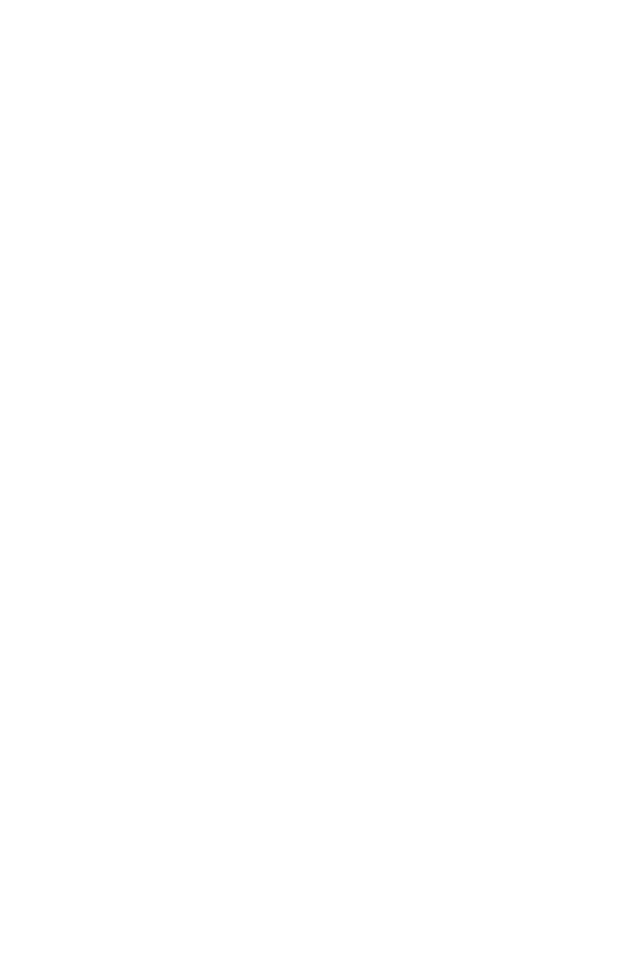
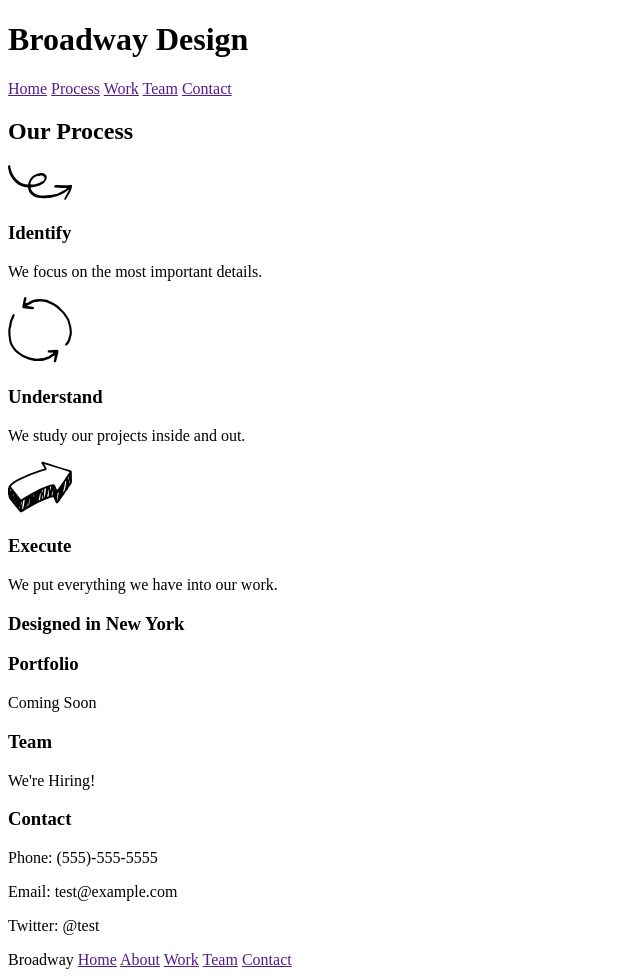
Before and after one commit to olivo/broadway-design, a plain HTML site: page index.html in a window 1280 px wide. Shown: the whole page, without its empty margins (0-640 px from the left). Before the commit the page ends 800 px from the top, so only its background shows below. Drawn offline with Linux system fonts and the light colour scheme.

Commit message:
Added content for HTML

```diff
--- a/index.html
+++ b/index.html
@@ -4,6 +4,42 @@
     <link rel="stylesheet" type="text/css" href="./resources/css/style.css">
   </head>
   <body>
+    <h1>Broadway Design</h1>
 
+    <a href="">Home</a>
+    <a href="">Process</a>
+    <a href="">Work</a>
+    <a href="">Team</a>
+    <a href="">Contact</a>
+
+    <h2>Our Process</h2>
+
+    <img src="./resources/images/identify.svg"/>
+    <h3>Identify</h3>
+    <p>We focus on the most important details.</p>
+
+    <img src="./resources/images/understand.svg"/>
+    <h3>Understand</h3>
+    <p>We study our projects inside and out.</p>
+
+    <img src="./resources/images/execute.svg"/>
+    <h3>Execute</h3>
+    <p>We put everything we have into our work.</p>
+
+    <h3 div="designed-in-ny">Designed in New York</h3>
+
+    <h3>Portfolio</h3>
+    <p>Coming Soon</p>
+
+    <h3>Team</h3>
+    <p>We're Hiring!</p>
+
+    <h3>Contact</h3>
+    <p>Phone: (555)-555-5555</p>
+    <p>Email: test@example.com</p>
+    <p>Twitter: @test</p>
+
+    <span> Broadway <a href="">Home</a> <a href="">About</a> <a href="">Work</a>
+      <a href="">Team</a> <a href="">Contact</a> </span>
   </body>
 </html>
```
Also changed, not shown: 1 other file.
